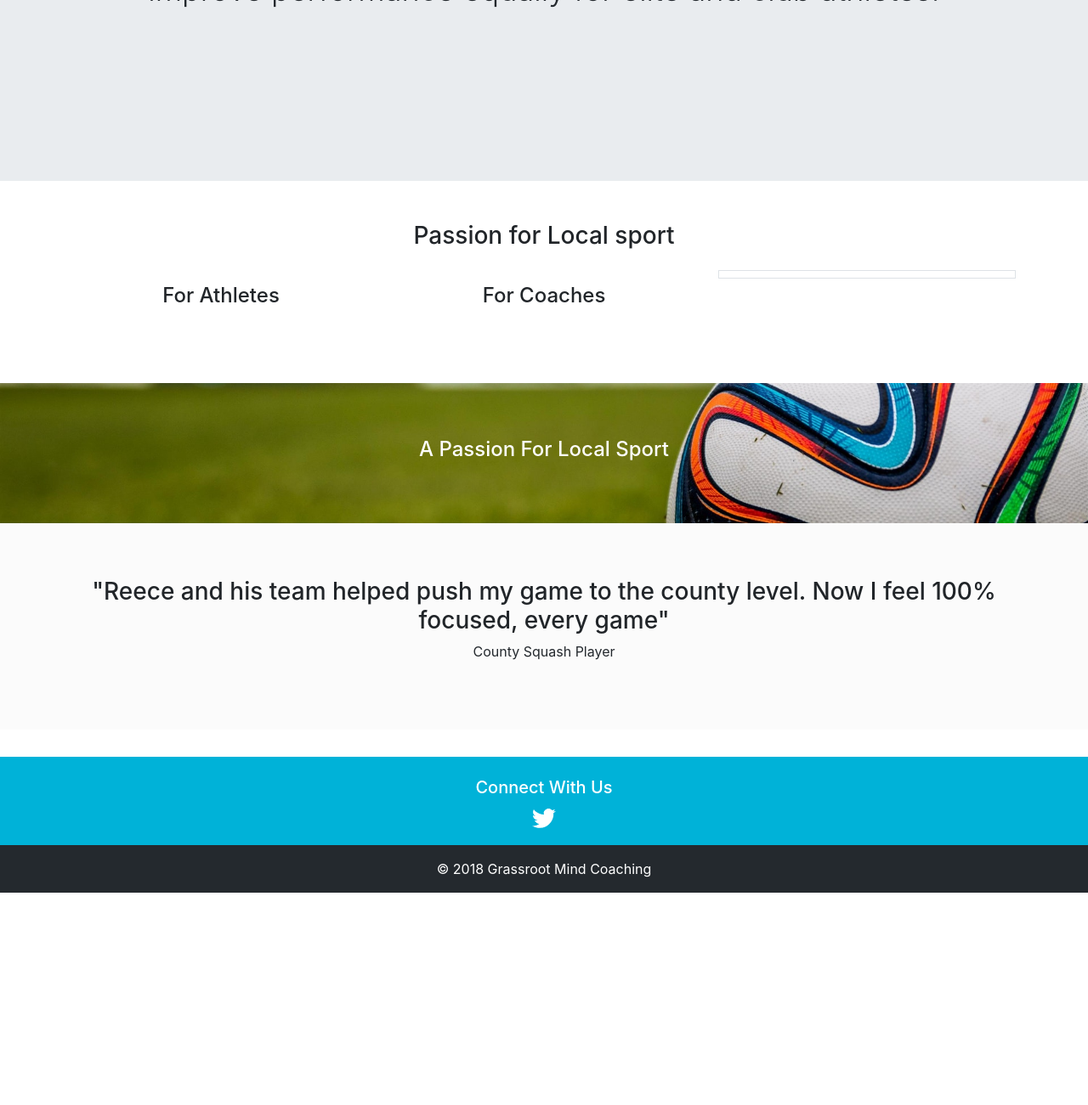
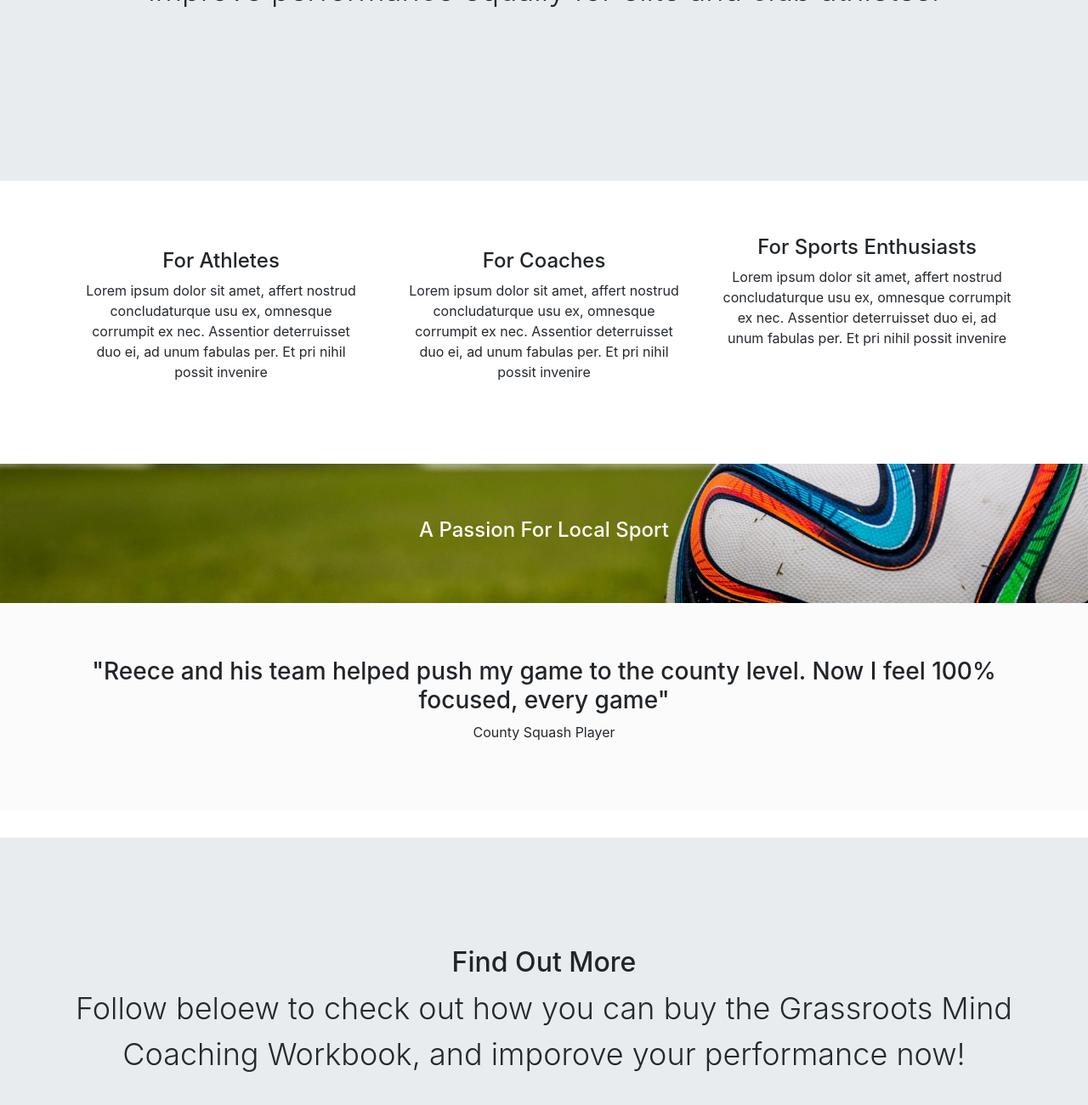
Before and after one commit to krussll/etsysimplicity, a Jekyll site: the page built from index.md, in a window 1280 px wide and 1400 px high, scrolled down 808 px. Shown: the top 1301 px of the window at 85% size. Built offline with Jekyll 4.4.1, drawn with Linux system fonts in a browser that asks for light colours; nearby versions of some CDN libraries; before the commit the page ends 1859 px from its top, so only the background shows below that.

Commit message:
Update home.html

```diff
--- a/_layouts/home.html
+++ b/_layouts/home.html
@@ -22,12 +22,13 @@
     </div>
 
     <div class="container my-md-5">
-      <h3 class="text-center">Passion for Local sport</h3>
       <div class="row">
         <div class="col-xs-6 col-lg-4 my-3 text-center">
           <div>
             <div class="p-3">
               <h4>For Athletes</h4>
+              <p>Lorem ipsum dolor sit amet, affert nostrud concludaturque usu ex, omnesque corrumpit ex nec.
+                Assentior deterruisset duo ei, ad unum fabulas per. Et pri nihil possit invenire</p>
             </div>
           </div>
         </div>
@@ -36,14 +37,18 @@
           <div>
             <div class="p-3">
               <h4>For Coaches</h4>
+              <p>Lorem ipsum dolor sit amet, affert nostrud concludaturque usu ex, omnesque corrumpit ex nec.
+                Assentior deterruisset duo ei, ad unum fabulas per. Et pri nihil possit invenire</p>
             </div>
           </div>
         </div>
 
         <div class="col-xs-6 col-lg-4 my-3 text-center">
-          <div class="border">
+          <div>
             <div>
-              <h4></h4>
+              <h4>For Sports Enthusiasts</h4>
+              <p>Lorem ipsum dolor sit amet, affert nostrud concludaturque usu ex, omnesque corrumpit ex nec.
+                Assentior deterruisset duo ei, ad unum fabulas per. Et pri nihil possit invenire</p>
             </div>
           </div>
         </div>
@@ -65,7 +70,12 @@
       </div>
     </div>
 
-
+    <div class="jumbotron main">
+      <div class="container text-center">
+        <h2>Find Out More</h2>
+        <p class="lead">Follow beloew to check out how you can buy the Grassroots Mind Coaching Workbook, and imporove your performance now!</p>
+      </div>
+    </div>
 
   {% include footer.html %}
   {% include scripts.html %}
```
